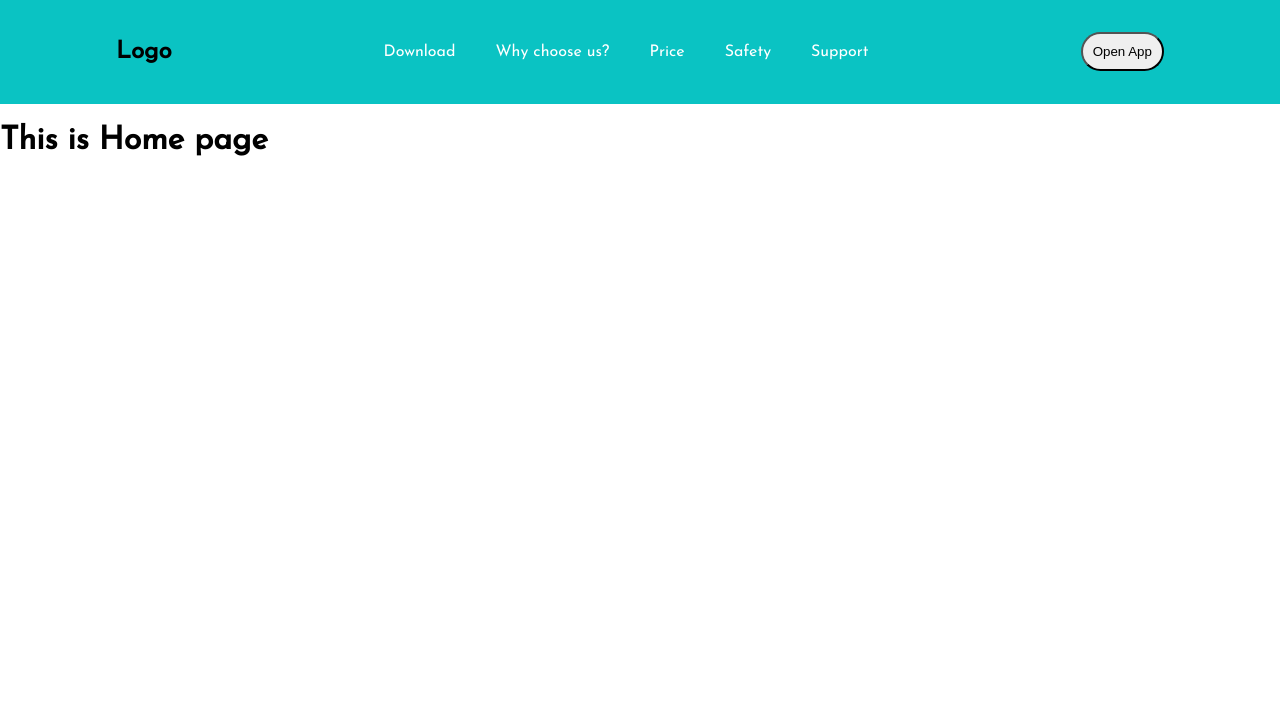
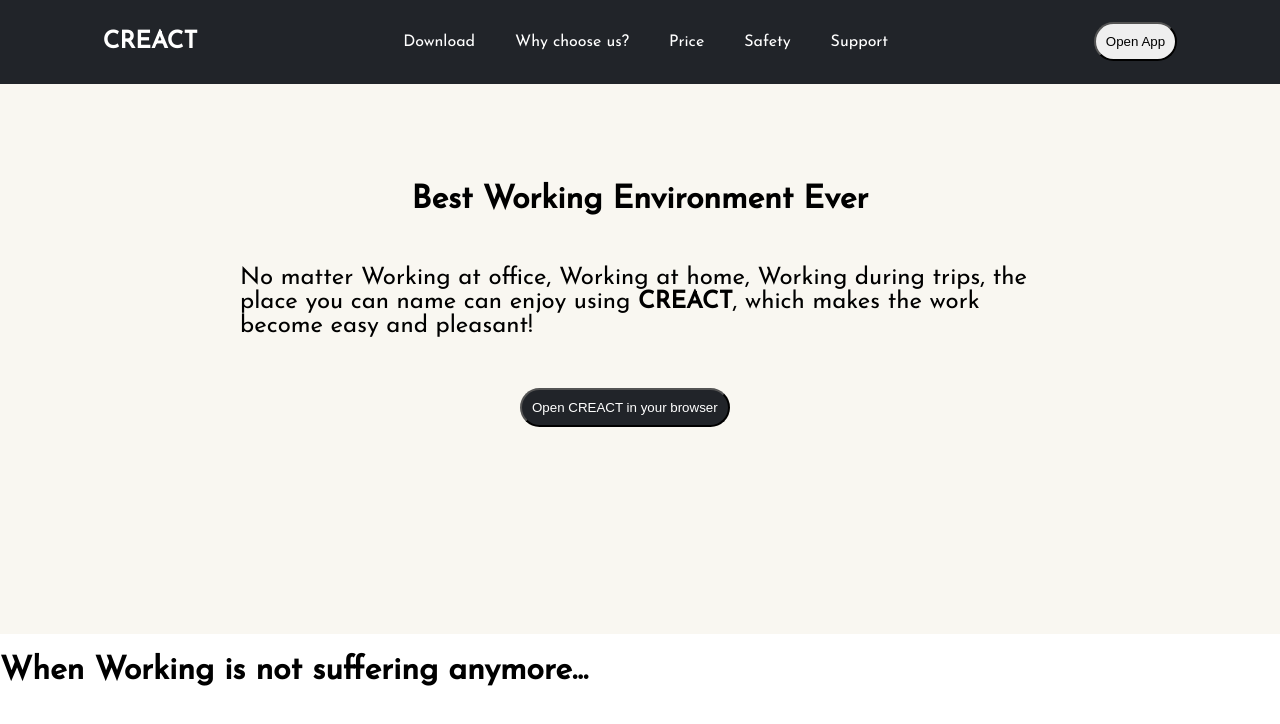
Before and after one commit to vscsi/creact-front-end, a React (Create React App) app: page / in a window 1280 px wide. Shown: the top 724 px of the page. Built offline with nearby package versions, Linux system fonts and the light colour scheme.

Commit message:
Latest nav

```diff
--- a/public/index.html
+++ b/public/index.html
@@ -15,7 +15,7 @@
   <link rel="manifest" href="%PUBLIC_URL%/manifest.json" />
   <link rel="preconnect" href="https://fonts.gstatic.com">
   <link href="https://fonts.googleapis.com/css2?family=Josefin+Sans&display=swap" rel="stylesheet">
-  <title>React App</title>
+  <title>CREACT</title>
 </head>
 
 <body>
--- /dev/null
+++ b/src/components/Content/Home/Header.jsx
@@ -0,0 +1,23 @@
+import React from "react";
+import "../../../css/index.css";
+import "../../../css/header.css";
+
+const Header = () => {
+  return (
+    <header>
+      <div className="heroBody">
+        <h1>Best Working Environment Ever</h1>
+        <p>
+          No matter Working at office, Working at home, Working during trips,
+          the place you can name can enjoy using <b>CREACT</b>, which makes the
+          work become easy and pleasant!
+        </p>
+        <div className="heroButtons">
+          <button>Open CREACT in your browser</button>
+        </div>
+      </div>
+    </header>
+  );
+};
+
+export default Header;
--- a/src/components/Content/Home/Home.jsx
+++ b/src/components/Content/Home/Home.jsx
@@ -1,7 +1,14 @@
 import React from "react";
+import Header from "./Header";
+import SlogonA from "./SlogonA";
 
 const Home = () => {
-  return <h1>This is Home page</h1>;
+  return (
+    <>
+      <Header />
+      <SlogonA />
+    </>
+  );
 };
 
 export default Home;
--- /dev/null
+++ b/src/components/Content/Home/SlogonA.jsx
@@ -0,0 +1,15 @@
+import React from "react";
+
+const SlogonA = () => {
+  return (
+    <div className="slogonA-wrapper">
+      <div className="slogonA-img"></div>
+      <div className="SlogonA-content">
+        <h1>When Working is not suffering anymore...</h1>
+        <p></p>
+      </div>
+    </div>
+  );
+};
+
+export default SlogonA;
--- a/src/components/Nav/NavBar.jsx
+++ b/src/components/Nav/NavBar.jsx
@@ -25,7 +25,9 @@ const NavBar = () => {
   return (
     <nav>
       <div className="nav-left">
-        <h1>Logo</h1>
+        <Link to="/">
+          <h1>CREACT</h1>
+        </Link>
       </div>
       <div className="nav-middle">
         <Link to="/download">
--- /dev/null
+++ b/src/css/header.css
@@ -0,0 +1,37 @@
+header {
+  background-color: #f9f7f1;
+  /* background-image: url("images/header-photo-1.jpeg");
+    background-size: 100% 100%; */
+}
+
+header .heroBody {
+  width: 800px;
+  height: 350px;
+  margin: 0 auto;
+  padding: 100px 0;
+  color: black;
+}
+
+header .heroBody h1 {
+  margin: 0;
+  text-align: center;
+}
+
+header .heroBody p {
+  font-size: 1.5rem;
+  margin: 0;
+  padding: 50px 0;
+}
+
+header .heroButtons {
+  position: relative;
+}
+
+header .heroBody button {
+  border-radius: 20px;
+  padding: 10px;
+  background-color: #212429;
+  color: white;
+  position: absolute;
+  left: 35%;
+}
--- a/src/css/nav.css
+++ b/src/css/nav.css
@@ -11,22 +11,27 @@ nav {
   display: flex;
   justify-content: space-around;
   /* margin: 20px; */
-  background-color: #0ac3c3;
+  background-color: #212429;
   align-items: center;
-  padding: 20px;
+  padding: 10px;
+}
+
+nav .nav-left h1{
+  color: white;
 }
 
 /* nav .nav-middle a {
   margin: 20px;
 } */
 
-nav .nav-middle{
+nav .nav-middle {
   display: flex;
 }
 
-nav .nav-middle li{
+nav .nav-middle li {
   list-style-type: none;
   margin: 20px;
+  color: white;
 }
 
 nav button {
@@ -37,7 +42,6 @@ nav button {
 nav .burgerMenu {
   display: none;
   /* justify-content: space-around; */
-
 }
 
 nav .burgerMenu div {
@@ -51,10 +55,10 @@ nav .burgerMenu div {
   height: 100vh;
   width: 30vw;
   position: absolute;
-  background-color: #0ac3c3;
+  background-color: #212429;
 }
 
-.nav-rightBar ul{
+.nav-rightBar ul {
   height: 50%;
   padding-left: 5px;
 }
@@ -84,7 +88,8 @@ nav .burgerMenu div {
 }
 
 
-@media screen and (min-width: 1000px){
+/* when zoom out, width > 1000px, will make the right bar disappear*/
+@media screen and (min-width: 1000px) {
   .nav-rightBar {
     display: none;
   }
```
Also changed, not shown: src/css/images/header-photo-1.jpeg (added).
